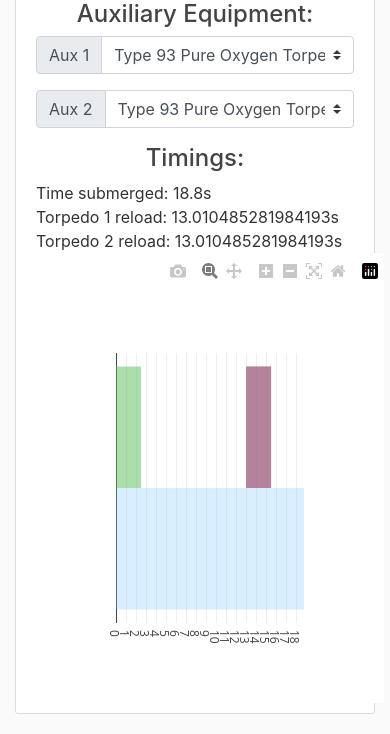
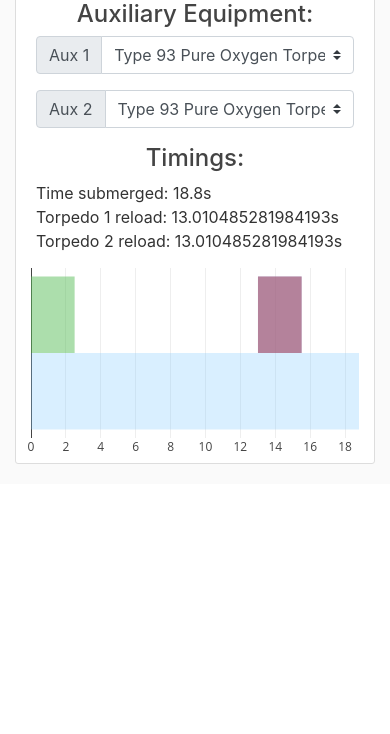
Before and after one commit to viperML/flaskapp, a Flask app: page /azurlane in a window 390 px wide. Shown: the part 755-1489 px from the top of the page. After the commit the page ends 1219 px from the top, so only its background shows below. Run offline with Flask 2, Linux system fonts and the light colour scheme; some libraries are stand-ins or nearby versions.

Commit message:
responsive graph

```diff
--- a/flask/portfolio/templates/azurlane.html
+++ b/flask/portfolio/templates/azurlane.html
@@ -156,9 +156,8 @@
             Torpedo 2 reload: <output id="torpedo_reload_2"></output>s <br>
         </div>
     </div>
-    <div class="row">
-        <div class="col" id="plotDiv"></div>
-    </div>
+
+    <div class="row" id="plotDiv"></div>
 </div>
 
 <script>
@@ -192,7 +191,15 @@
         yaxis: {visible: false},
         xaxis: {tickmode: 'linear',
                 tick0: 0,
-                dtick: 1}
+                dtick: 2},
+        margin: {l: 10,
+                 r: 10,
+                 t: 15,
+                 b: 15},
+        height: 200,
+        dragmode: false,
+        hovermode: false,
+        autosize: true
     };
 
 
@@ -241,7 +248,13 @@
             mode: 'none'
         };
         var data = [data_base, data_torpedo_reload_1, data_torpedo_reload_2, data_time_submerged];
-        Plotly.newPlot(plotDiv, data, layout);
+        Plotly.newPlot(plotDiv, data, layout, {staticPlot: true});
+        window.onresize = function() {
+            Plotly.relayout(plotDiv, {
+                'xaxis.autorange': true,
+                'yaxis.autorange': true
+            });
+        };
     }
 
 
```
